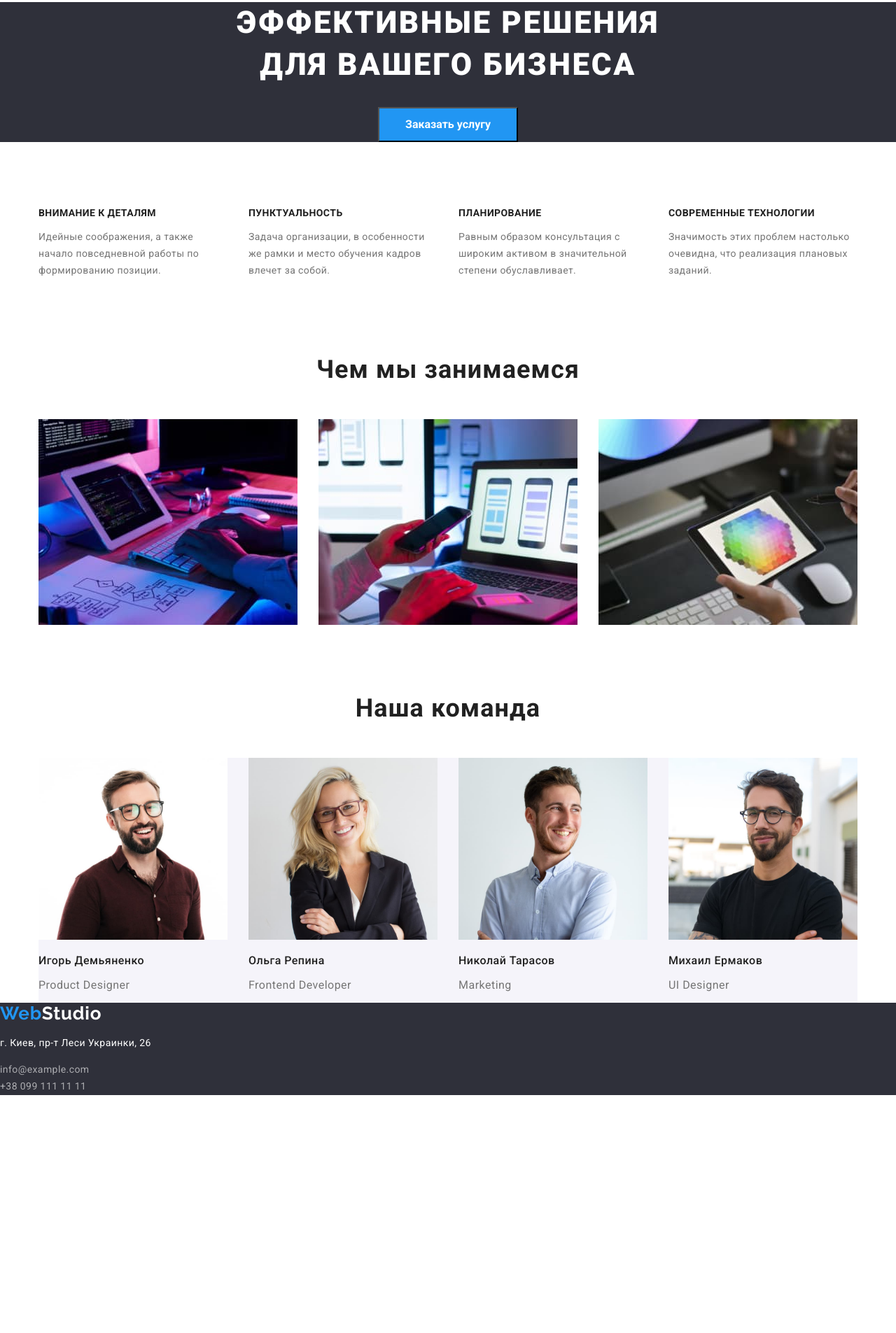
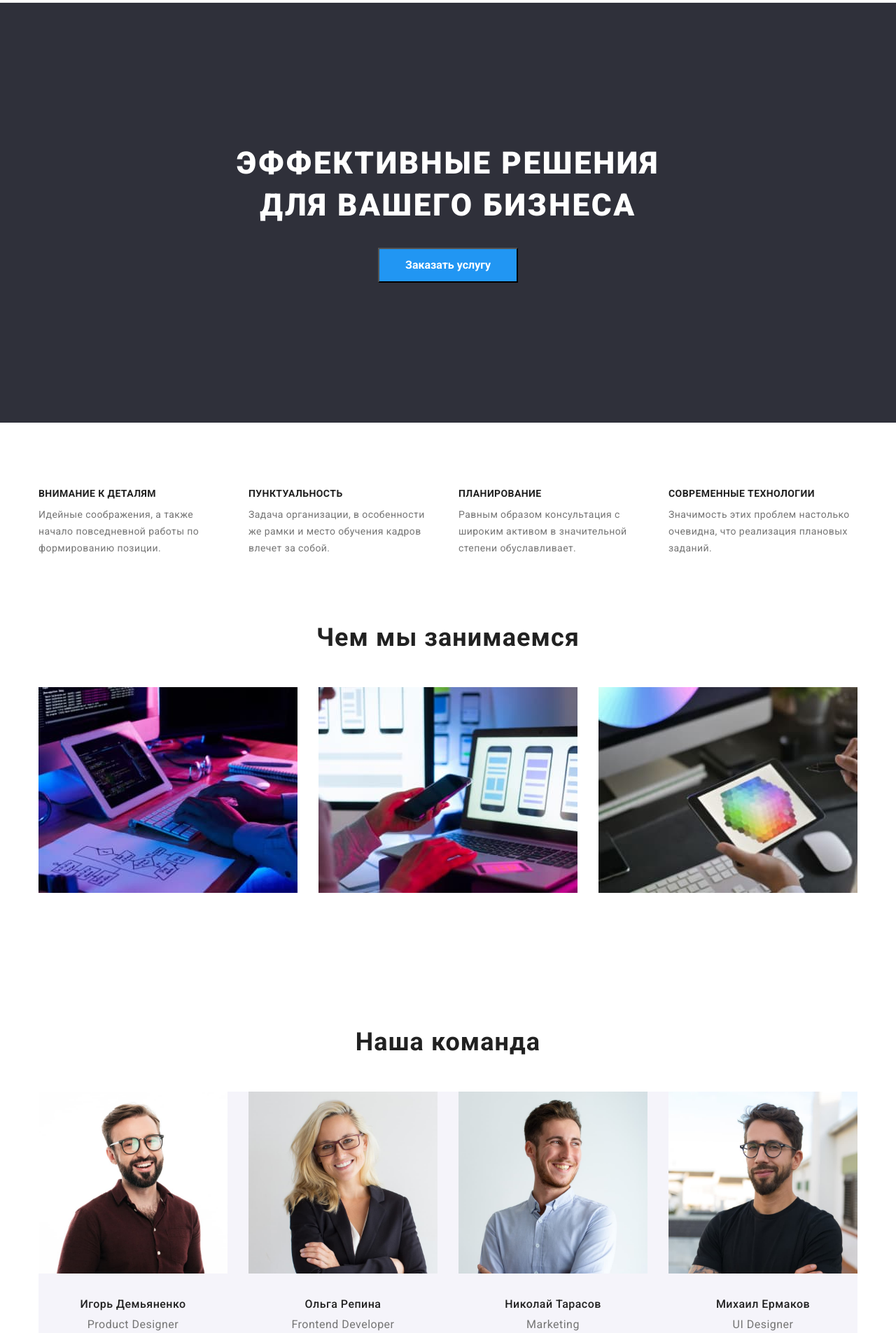
Before and after one commit to Stranger1978/goit-markup-hw-03, a plain HTML site: page index.html in a window 1280 px wide. Shown: the part 77-1982 px from the top of the page at 70% size. Before the commit the page ends 1642 px from the top, so only its background shows below. Drawn offline with nearby package versions, Linux system fonts and the light colour scheme.

Commit message:
final_update

```diff
--- a/css/styles.css
+++ b/css/styles.css
@@ -24,19 +24,31 @@ body {
     font-family: 'Roboto', sans-serif; /*по всей странице кроме логотипа этот шрифт*/
 }
 
+h1,
+h2,
+h3,
+h4,
+p,
+ul {
+    margin: 0;
+    padding: 0;
+}
 
 /* Header */
-/*можно было вместо .header описать характеристики основного шрифта в .site-nav{} и в
- .header .contact {} на случай если они будут меняться в дальнейшем,
- но я решил один раз назначить характеристики для всего хедера и для Лого отдельно
-  переназначить шрифт и характеристики*/
 
 .header {
-        font-weight: 500;
+    font-weight: 500;
     font-size: 14px;
     line-height: 1.14;
     letter-spacing: 0.02em; /*переназначаем интервал*/
    }
+
+.line {
+    border: 1px solid #ECECEC;
+    border-top: 0ch;
+    border-left: 0ch;
+    border-right: 0ch;
+}
 
 .container {
     margin-left: auto;
@@ -46,10 +58,13 @@ body {
     padding-right: 15px;
 }
 
+.section {
+    padding-top: 94px;
+    padding-bottom: 94px;
+}
+
 .list {
     list-style-type: none;
-    margin: 0;
-    padding: 0;
 }
 
 .link {
@@ -111,6 +126,7 @@ margin-left: 50px;
 .header-nav {
     display: flex;
     align-items: center;
+
 }
 
 .header-nav .item {
@@ -134,9 +150,8 @@ margin-left: 50px;
 }
 
 .hero-title {
-    margin:0 0 30px 0;
-    /* margin-bottom: 30px; */
-   /* padding: 200px 0 30px 0; сделал это просто для визуальной наглядности*/
+    margin: 0 0 30px 0;
+    padding-top: 200px;
 
     color: #FFFFFF;
     font-weight: 900;
@@ -156,6 +171,7 @@ margin-left: 50px;
     height: 50px;
     left: 700px;
     top: 430px;
+    margin-bottom: 200px;
 }
 
 .hero-button:hover,
@@ -166,19 +182,20 @@ margin-left: 50px;
 
 /* Section */
 .section-title {
+
     color: var(--title-text-color);
     font-weight: 700;
     font-size: 36px;
     line-height: 1.17;
     text-align: center;
     letter-spacing: 0.03em;
-
 }
 
 /* Features */
 .feature-list {
-    margin: 0;
-    padding: 0;
+   /* margin: 0;
+    padding: 0;*/
+    padding-top: 94px;
 
     font-size: 14px;
     line-height: 1.71;
@@ -190,8 +207,8 @@ margin-left: 50px;
 }
 
 .feature-list-title {
-    margin: 94px 0 10px 0;
-    padding: 0;
+    margin-bottom: 10px;
+   /* padding: 0;*/
 
     color: var(--title-text-color);
     font-weight: 700;
@@ -212,13 +229,13 @@ margin-left: 50px;
 
 /*work list */
 .work {
-    margin: 94px 0 50px 0;
-    padding: 0;
+    margin-bottom: 50px;
+   /* padding: 0; */
 }
 
 .work-list {
-    margin: 0;
-    padding: 0;
+  /*  margin: 0;
+    padding: 0;*/
 
     list-style-type: none;
     display: flex;
@@ -230,13 +247,13 @@ margin-left: 50px;
 
 /* Team */
 .team {
-    margin: 94px 0 50px 0;
-    padding: 0;
+    margin-bottom: 50px;
+   /* padding: 0;*/
 }
 
 .team-list {
-    margin: 0;
-    padding: 0;
+  /*  margin: 0;
+    padding: 0;*/
 
     font-size: 16px;
     line-height: 1.19;
@@ -245,16 +262,21 @@ margin-left: 50px;
     letter-spacing: 0.03em;
     display: flex;
     justify-content: center;
+    padding-bottom: 30px;
+    text-align: center;
 
 }
 
 .team-list-title {
+    margin-top: 30px;
+    margin-bottom: 10px;
+
     color: var(--title-text-color);
     font-weight: 500; /* переназначаем */
     font-size: 16px;
     letter-spacing: 0.03em;
+
 }
-
 
 .team-item + .team-item {
     margin-left: 30px;
@@ -262,6 +284,8 @@ margin-left: 50px;
 
 /* Footer */
 .footer {
+    padding-top: 60px;
+    padding-bottom: 60px;
     background-color: var(--footer-hero-background);
     color: #FFFFFF;
     font-size: 14px;
@@ -280,9 +304,12 @@ margin-left: 50px;
   }
 
 .address {
+    margin-top: 20px;
+
     font-style: normal;
 }
 .contact {
+    margin-top: 9px;
     color: var(--contact-text-color);
     text-decoration: none;
 }
@@ -320,8 +347,9 @@ margin-left: 50px;
     }
 
 .projects-buttons {
-    margin: 0;
-    padding: 0;
+   /* margin: 0;
+    padding: 0;*/
+    margin-bottom: 50px;
 
     list-style-type: none;
     display: flex;
@@ -329,12 +357,13 @@ margin-left: 50px;
 }
 
 .projects-example {
-    margin: 0;
-    padding: 0;
+   /* margin: 0;
+    padding: 0;*/
 
     list-style-type: none;
     display: flex;
     flex-wrap: wrap;
+
 }
 
 .projects-link{
@@ -347,6 +376,9 @@ margin-left: 50px;
 }
 
 .projects-title {
+    margin-top: 20px;
+    margin-bottom: 4px;
+
     color: var(--title-text-color);
     font-weight: 700;
     font-size: 18px;
@@ -358,6 +390,13 @@ margin-left: 50px;
     width: calc((100% - 60px ) / 3);
     margin-right: 30px;
     margin-bottom: 30px;
+    padding-bottom: 20px;
+
+    border: 1px solid #EEEEEE;
+    border-top: 0ch;
+    /*border-left: 0ch;
+    border-right: 0ch;*/
+
 }
 
 .item-project:nth-child(3n) {
--- a/index.html
+++ b/index.html
@@ -10,7 +10,7 @@
     <link rel="stylesheet" href="./css/styles.css">
 </head>
 <body>
-    <header class="header">
+    <header class="header line">
         <div class="container header-nav">
             <nav class="main-nav">
               <a href="/" lang="en" class="logo">
@@ -38,7 +38,7 @@
         </section>
 
             <!-- Секция особенностей-->
-        <section class="section container">
+        <section class="container">
             <!--we will hide this title later-->
             <h2 class="section-title" hidden>Особенности</h2>
             <ul class="feature-list">
@@ -79,7 +79,7 @@
     </main>
 
     <!--Футер-->
-    <footer class="footer">
+    <footer class="footer container">
         <a href="/" lang="en" class="footer-logo">
             <span class="logo-part">Web</span>Studio
         </a>
```
Also changed, not shown: portfolio.html (+2 -2 lines).
